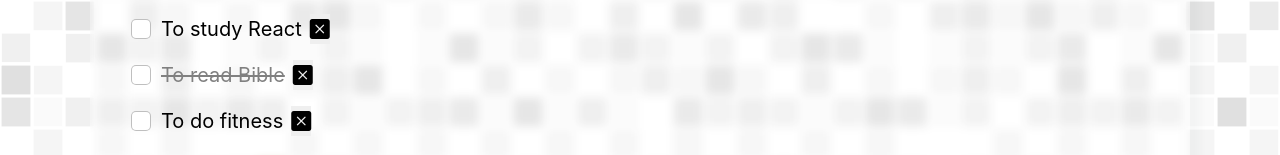
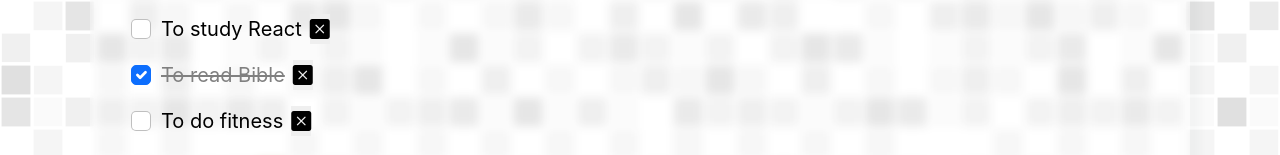
Before and after one commit to ybeliaev/react-basics-course, a React (Create React App) app: page / in a window 1280 px wide. Shown: the part 6144-6299 px from the top of the page. Built offline with nearby package versions, Linux system fonts and the light colour scheme.

Commit message:
removeTodo & toggleTodo adding

```diff
--- a/src/lessons/11-TODO-APP-1/TodoItem.js
+++ b/src/lessons/11-TODO-APP-1/TodoItem.js
@@ -1,10 +1,18 @@
 import React from "react";
 
-export default function TodoItem({ todo }) {
+export default function TodoItem({ todo, removeTodo, toggleTodo }) {
   return (
     <div className="mb-3">
       <div className="form-check fs-5">
-        <input className="form-check-input" type="checkbox" value="" />
+        <input
+          className="form-check-input"
+          type="checkbox"
+          value=""
+          onChange={() => {
+            toggleTodo(todo.text);
+          }}
+          checked={todo.done}
+        />
         <span
           className="me-2"
           style={{
@@ -12,10 +20,15 @@
             color: todo.done ? "grey" : "black",
             cursor: "pointer",
           }}
+          onClick={() => toggleTodo(todo.text)}
         >
           {todo.text}
         </span>
-        <button type="button" style={{ outline: "none", border: "none" }}>
+        <button
+          type="button"
+          style={{ outline: "none", border: "none" }}
+          onClick={() => removeTodo(todo.text)}
+        >
           <i className="bi bi-x-square-fill"></i>
         </button>
       </div>
--- a/src/lessons/11-TODO-APP-1/TodoList.js
+++ b/src/lessons/11-TODO-APP-1/TodoList.js
@@ -6,7 +6,7 @@
 export const FILTER_DONE = 1;
 export const FILTER_ACTIVE = 2;
 
-export default function TodoList({ todos }) {
+export default function TodoList({ todos, removeTodo, toggleTodo }) {
   let [filter, setFilter] = useState(FILTER_ALL);
 
   let filtredTodos = todos.filter((todo) => {
@@ -22,7 +22,7 @@
   return (
     <>
       {filtredTodos.map((todo) => (
-        <TodoItem todo={todo} />
+        <TodoItem todo={todo} removeTodo={removeTodo} toggleTodo={toggleTodo} />
       ))}
       <Footer filter={filter} setFilter={setFilter} />
     </>
--- a/src/lessons/11-TODO-APP-1/index.js
+++ b/src/lessons/11-TODO-APP-1/index.js
@@ -15,6 +15,17 @@
     let todo = { text, done: false };
     return setTodos([...todos, todo]);
   }
+  function removeTodo(text) {
+    setTodos(todos.filter((todo) => todo.text != text));
+  }
+  function toggleTodo(text) {
+    setTodos(
+      todos.map((todo) => ({
+        ...todo,
+        done: todo.text == text ? !todo.done : todo.done,
+      }))
+    );
+  }
 
   return (
     <div className="wrapper_lesson">
@@ -22,7 +33,7 @@
       <h4>TODO-APP-1</h4>
       <p className="fs-5 text-center">Ivan's variant</p>
       <TodoForm createTodo={createTodo} />
-      <TodoList todos={todos} />
+      <TodoList todos={todos} removeTodo={removeTodo} toggleTodo={toggleTodo} />
     </div>
   );
 }
```
Also changed, not shown: 1 other file (tests, documents, lock files or other folders).
